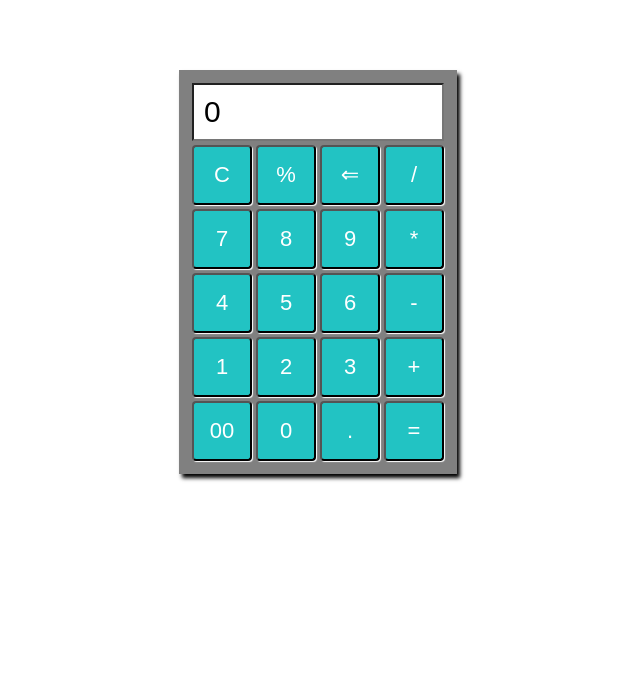
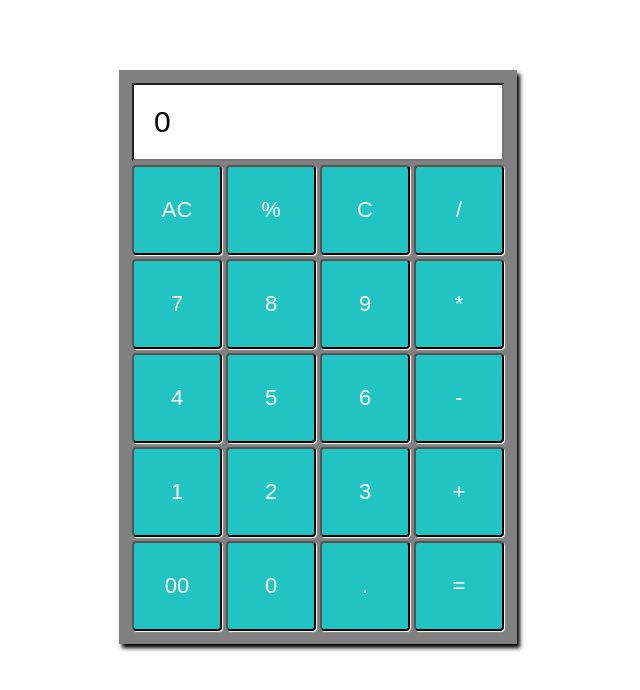
Before and after one commit to Piyushsaini7742/Calculator, a plain HTML site: page index.html in a window 1280 px wide. Shown: the whole page, without its empty margins (322-962 px from the left). Drawn offline with Linux system fonts and the light colour scheme.

Commit message:
Some Changes

```diff
--- a/index.html
+++ b/index.html
@@ -12,9 +12,9 @@
             <td colspan="4"><input id="output" value="0" type="text" readonly /></td>
         </tr>
         <tr>
-            <td><input type="button" value="C" onclick="clearOutput()" /></td>
+            <td><input type="button" value="AC" onclick="clearOutput()" /></td>
             <td><input type="button" value="%" onclick="appendToOutput('%')" /></td>
-            <td><input type="button" value="&lArr;" onclick="backspace()" /></td>
+            <td><input type="button" value="C" onclick="backspace()" /></td>
             <td><input type="button" value="/" onclick="appendToOutput('/')" /></td>
         </tr>
         <tr>
--- a/style.css
+++ b/style.css
@@ -1,5 +1,5 @@
 input[type="text"] {
-    padding: 10px;
+    padding: 20px;
     width: 100%;
     font-size: 30px;
     color: black;
@@ -10,8 +10,8 @@ input[type="text"] {
 input[type="button"] {
     padding: 0px;
     color: white;
-    width: 60px;
-    height: 60px;
+    width: 90px;
+    height: 90px;
     box-shadow: 1px 1px 1px white;
     border-radius: 4px;
     background: rgb(34, 195, 195);
```
